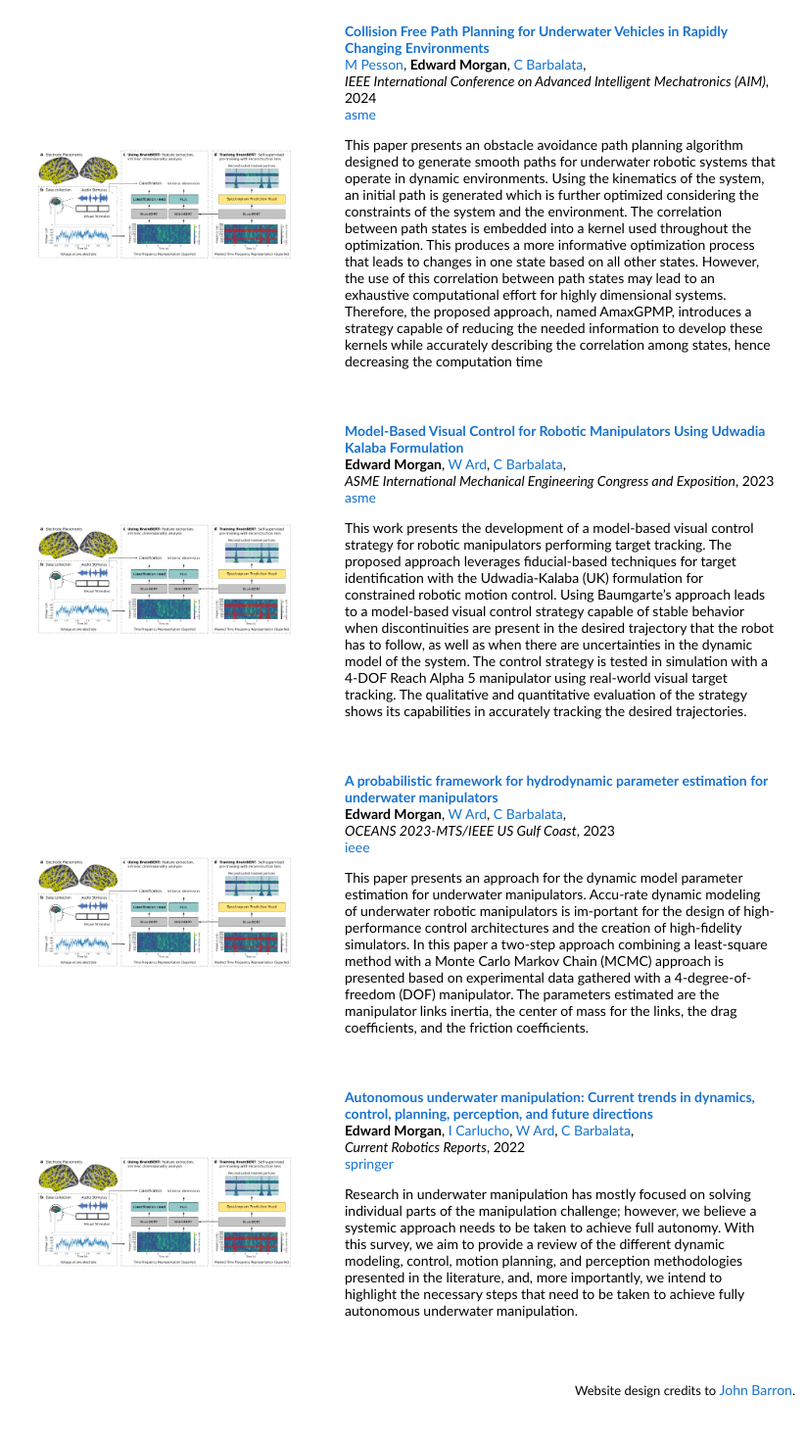
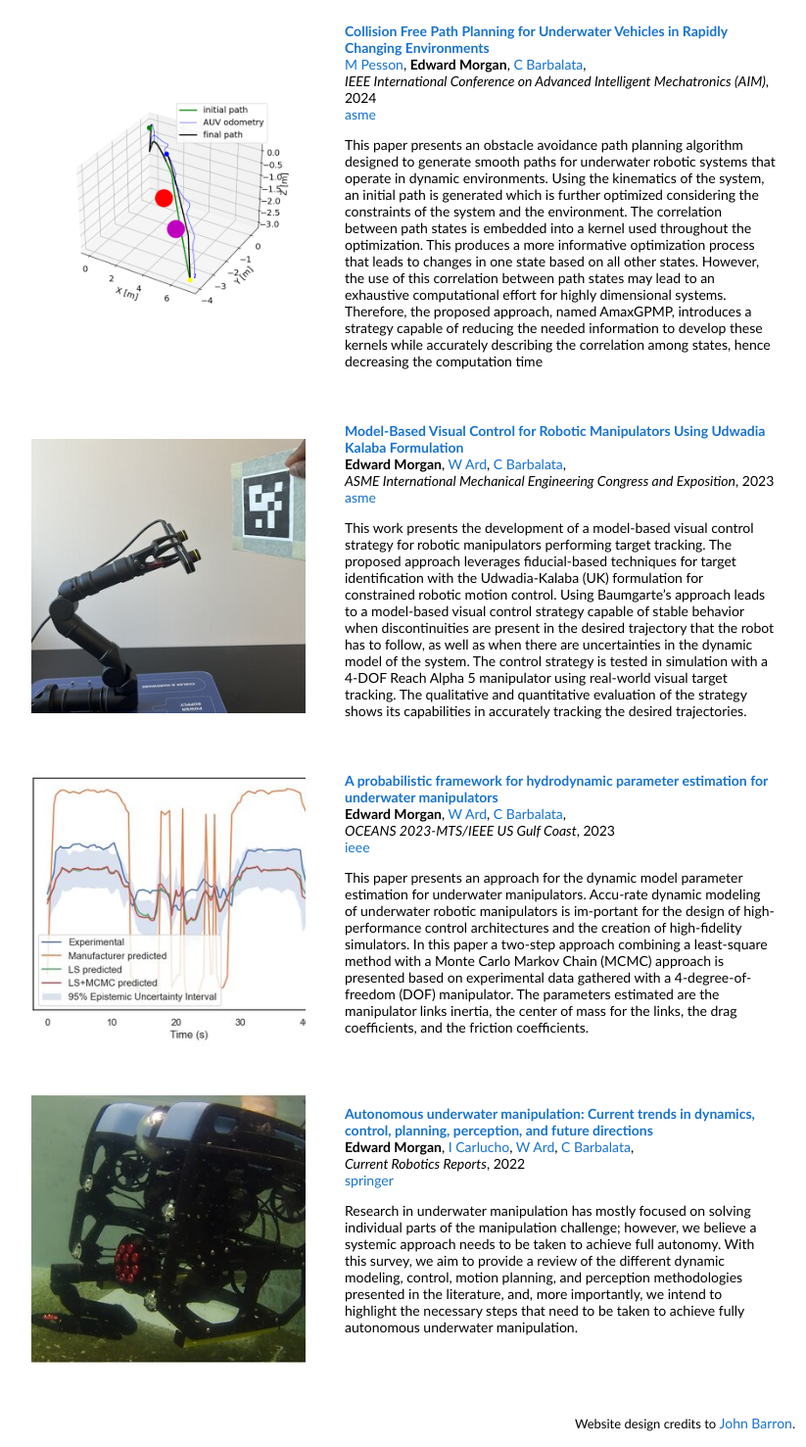
Before and after one commit to edxmorgan/edxmorgan.github.io, a plain HTML site: page index.html in a window 1280 px wide. Shown: the part 527-2004 px from the top of the page at 98% size, without its empty margins (228-1051 px from the left). Before the commit the page ends 1975 px from the top, so only its background shows below. Drawn offline with nearby package versions, Linux system fonts and the light colour scheme.

Commit message:
intro and image

```diff
--- a/index.html
+++ b/index.html
@@ -98,10 +98,10 @@
 
         <tr>
           <td style="padding:20px; width:40%; vertical-align:middle;">
-              <img src="images/brainbert_overview.png" class="research-image" alt="BrainBERT Diagram">
+              <img src="images/GPMP_twoObjectReal0.png" class="research-image" alt="BrainBERT Diagram">
           </td>
           <td style="padding:20px; width:60%; vertical-align:middle;">
-            <a href="https://asmedigitalcollection.asme.org/IMECE/proceedings-abstract/IMECE2023/87639/1195865">
+            <a href="https://ieeexplore.ieee.org/abstract/document/10637062">
               <span class="papertitle">
                 Collision Free Path Planning for Underwater Vehicles in Rapidly Changing Environments</span>
             </a>
@@ -112,7 +112,7 @@
             <br>
             <em>IEEE International Conference on Advanced Intelligent Mechatronics (AIM)</em>, 2024
             <br>
-            <a href="https://asmedigitalcollection.asme.org/IMECE/proceedings-abstract/IMECE2023/87639/1195865">asme</a>
+            <a href="https://ieeexplore.ieee.org/abstract/document/10637062">asme</a>
             <p></p>
             <p>This paper presents an obstacle avoidance path planning algorithm designed to generate smooth paths for underwater robotic systems that operate in dynamic environments. Using the kinematics of the system, an initial path is generated which is further optimized considering the constraints of the system and the environment. The correlation between path states is embedded into a kernel used throughout the optimization. This produces a more informative optimization process that leads to changes in one state based on all other states. However, the use of this correlation between path states may lead to an exhaustive computational effort for highly dimensional systems. Therefore, the proposed approach, named AmaxGPMP, introduces a strategy capable of reducing the needed information to develop these kernels while accurately describing the correlation among states, hence decreasing the computation time </p>
           </td>
@@ -121,7 +121,7 @@
 
         <tr>
           <td style="padding:20px; width:40%; vertical-align:middle;">
-              <img src="images/brainbert_overview.png" class="research-image" alt="BrainBERT Diagram">
+              <img src="images/uk_controller.jpg" class="research-image" alt="BrainBERT Diagram">
           </td>
           <td style="padding:20px; width:60%; vertical-align:middle;">
             <a href="https://asmedigitalcollection.asme.org/IMECE/proceedings-abstract/IMECE2023/87639/1195865">
@@ -143,7 +143,7 @@
 
         <tr>
           <td style="padding:20px; width:40%; vertical-align:middle;">
-              <img src="images/brainbert_overview.png" class="research-image" alt="BrainBERT Diagram">
+              <img src="images/probabilistic_dynamics.jpg" class="research-image" alt="BrainBERT Diagram">
           </td>
           <td style="padding:20px; width:60%; vertical-align:middle;">
             <a href="https://ieeexplore.ieee.org/abstract/document/10337120">
@@ -165,7 +165,7 @@
 
     <tr>
       <td style="padding:20px; width:40%; vertical-align:middle;">
-          <img src="images/brainbert_overview.png" class="research-image" alt="BrainBERT Diagram">
+          <img src="images/Lightweight-underwater-vehicle-manipulator-system-the-Reach-5-Alpha-manipulator-mounted_Q320.jpg" class="research-image" alt="BrainBERT Diagram">
       </td>
       <td style="padding:20px; width:60%; vertical-align:middle;">
         <a href="https://link.springer.com/article/10.1007/s43154-022-00089-2">
```
Also changed, not shown: images/GPMP_twoObjectReal0.png (added), images/Lightweight-underwater-vehicle-manipulator-system-the-Reach-5-Alpha-manipulator-mounted_Q320.jpg (added), images/brainbert_overview.png (deleted), images/multiagent_ft.png (deleted), images/new_overview.png (deleted), images/new_pfp.jpg (deleted), images/overview_pt2.png (deleted), images/probabilistic_dynamics.jpg (added), images/training_untrainable.png (deleted), images/uk_controller.jpg (added), images/vision_language_integration_overview.png (deleted), 1 other file.
